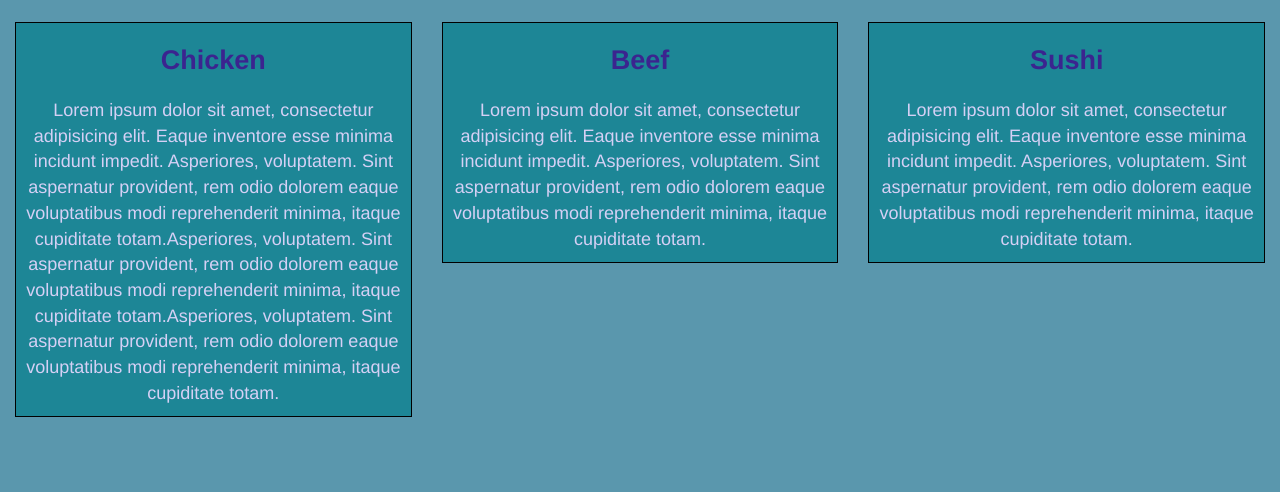
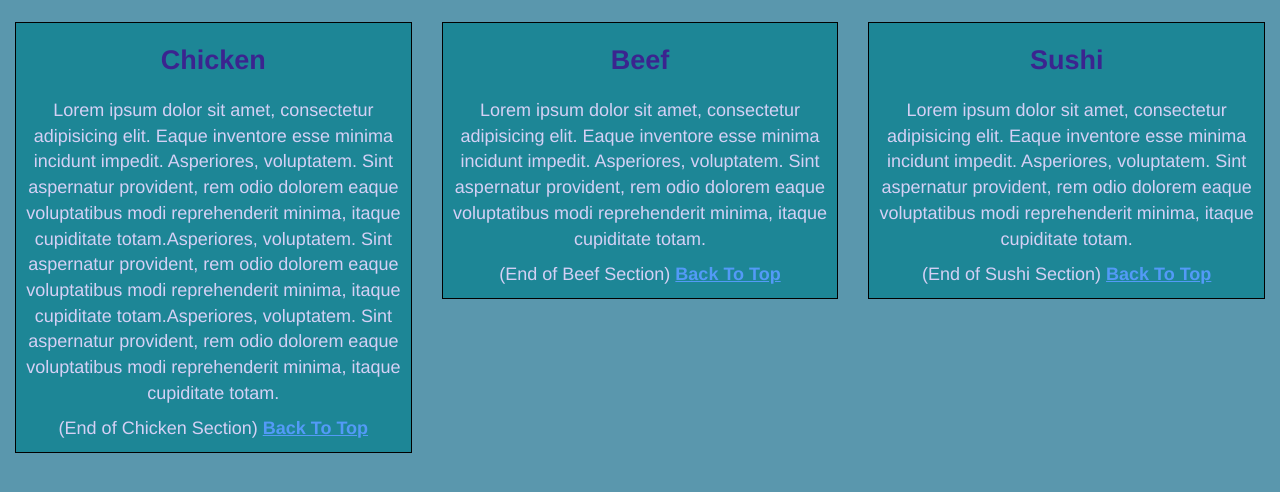
Before and after one commit to oscar-villa/module3-solution, a plain HTML site: page index.html in a window 1280 px wide. Shown: the part 126-618 px from the top of the page. Drawn offline with Linux system fonts and the light colour scheme.

Commit message:
add forgot elements

```diff
--- a/css/styles.css
+++ b/css/styles.css
@@ -93,3 +93,9 @@ section span {
     line-height: 75px;
     font-weight: bold;
 }
+
+#backToTop{
+    color: #539af7;
+    font-weight: bold;
+    text-decoration: underline;
+}
--- a/index.html
+++ b/index.html
@@ -9,7 +9,7 @@
     <link rel="stylesheet" href="css/styles.css">
   </head>
 <body>
-  <header class="visible-xs">
+  <header class="visible-xs" >
     <nav id="header-nav" class="navbar navbar-default">
       <div class="container-navbar">
         <div class="navbar-header">
@@ -25,16 +25,16 @@
         </div>
         <div id="collapsable-nav" class="collapse navbar-collapse">
           <ul id="nav-list" class="nav navbar-nav navbar-right">
-           <li  name="chicken">
+           <li  >
              <a href="#chicken">
               <span><br class="hidden-xs">Chicken</a></span>
            </li>
            <li>
-             <a href="#beef" name="beef">
+             <a href="#beef">
             <span><br class="hidden-xs"> Beef</a></span>
            </li>
            <li>
-             <a href="#sushi" name="sushi">
+             <a href="#sushi">
             <span><br class="hidden-xs">Sushi</a><span>
            </li>
          </ul><!-- end #nav-list -->
@@ -50,23 +50,26 @@
     <h2 id="title">Our Menu</h2>
     <div class="row">
       <div class="col-md-4 col-sm-6 col-xs-12">
-        <section >
+        <section id="chicken">
           <span >Chicken</span>
-          <p >Lorem ipsum dolor sit amet, consectetur adipisicing elit. Eaque inventore esse minima incidunt impedit. Asperiores, voluptatem. Sint aspernatur provident, rem odio dolorem eaque voluptatibus modi reprehenderit minima, itaque cupiditate totam.Asperiores, voluptatem. Sint aspernatur provident, rem odio dolorem eaque voluptatibus modi reprehenderit minima, itaque cupiditate totam.Asperiores, voluptatem. Sint aspernatur provident, rem odio dolorem eaque voluptatibus modi reprehenderit minima, itaque cupiditate totam.</p>
+          <p >Lorem ipsum dolor sit amet, consectetur adipisicing elit. Eaque inventore esse minima incidunt impedit. Asperiores, voluptatem. Sint aspernatur provident, rem odio dolorem eaque voluptatibus modi reprehenderit minima, itaque cupiditate totam.Asperiores, voluptatem. Sint aspernatur provident, rem odio dolorem eaque voluptatibus modi reprehenderit minima, itaque cupiditate totam.Asperiores, voluptatem. Sint aspernatur provident, rem odio dolorem eaque voluptatibus modi reprehenderit minima, itaque cupiditate totam. </p>
+          <p>(End of Chicken Section)  <a href="#" id="backToTop">Back To Top</a></p>
         </section>
         <hr class="visible-xs">
       </div>
       <div class="col-md-4 col-sm-6 col-xs-12">
-        <section >
+        <section id="beef">
           <span >Beef</span>
-          <p >Lorem ipsum dolor sit amet, consectetur adipisicing elit. Eaque inventore esse minima incidunt impedit. Asperiores, voluptatem. Sint aspernatur provident, rem odio dolorem eaque voluptatibus modi reprehenderit minima, itaque cupiditate totam.</p>
+          <p >Lorem ipsum dolor sit amet, consectetur adipisicing elit. Eaque inventore esse minima incidunt impedit. Asperiores, voluptatem. Sint aspernatur provident, rem odio dolorem eaque voluptatibus modi reprehenderit minima, itaque cupiditate totam. </p>
+          <p>(End of Beef Section)  <a href="#" id="backToTop">Back To Top</a></p>
         </section>
         <hr class="visible-xs">
       </div>
       <div class="col-md-4 col-sm-12 col-xs-12">
-        <section  >
+        <section  id="sushi">
           <span >Sushi</span>
-          <p >Lorem ipsum dolor sit amet, consectetur adipisicing elit. Eaque inventore esse minima incidunt impedit. Asperiores, voluptatem. Sint aspernatur provident, rem odio dolorem eaque voluptatibus modi reprehenderit minima, itaque cupiditate totam.</p>
+          <p >Lorem ipsum dolor sit amet, consectetur adipisicing elit. Eaque inventore esse minima incidunt impedit. Asperiores, voluptatem. Sint aspernatur provident, rem odio dolorem eaque voluptatibus modi reprehenderit minima, itaque cupiditate totam. </p>
+          <p >(End of Sushi Section)  <a href="#" id="backToTop" >Back To Top</a></p>
         </section>
         <hr class="visible-xs">
       </div>
```
